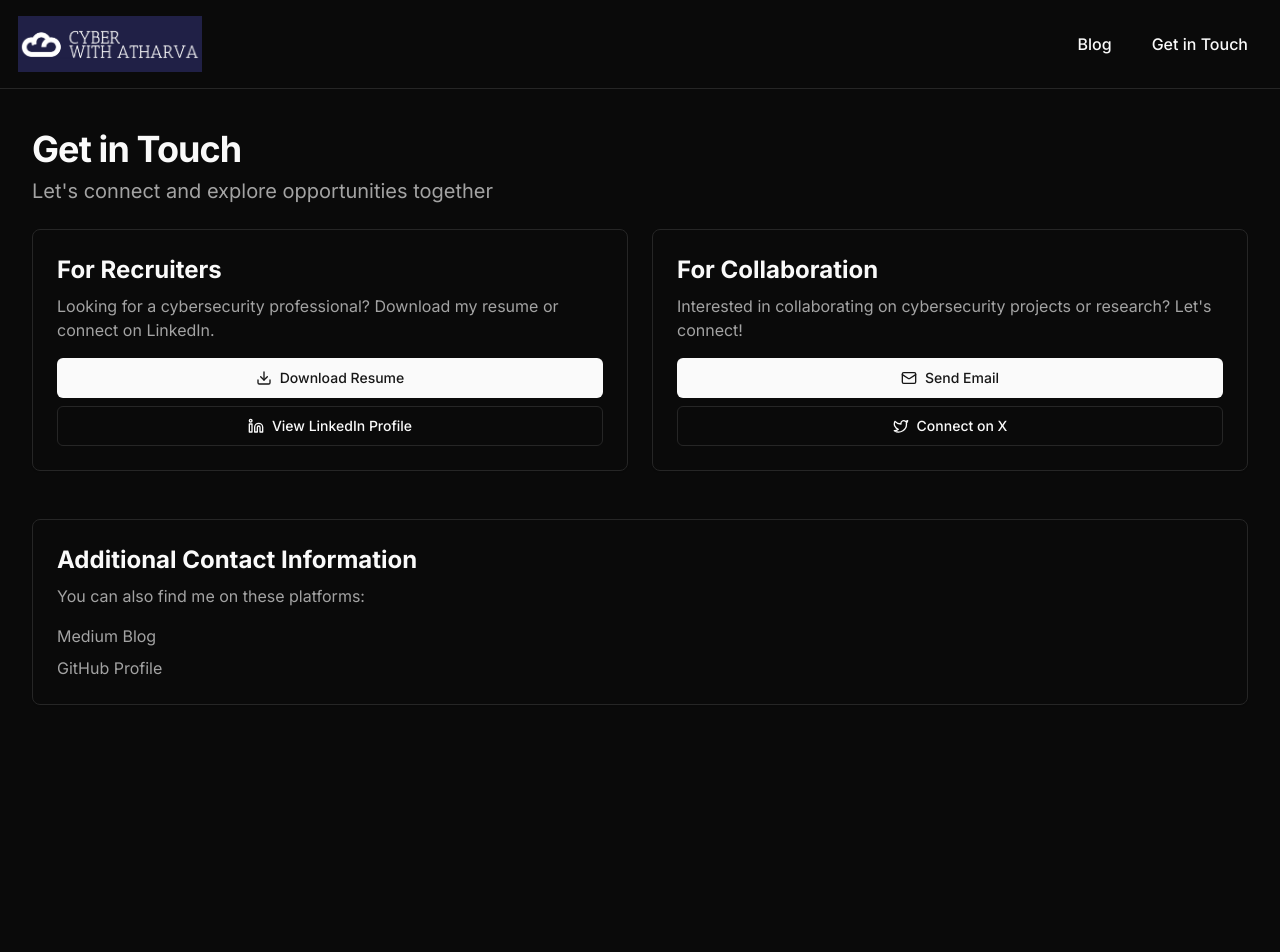
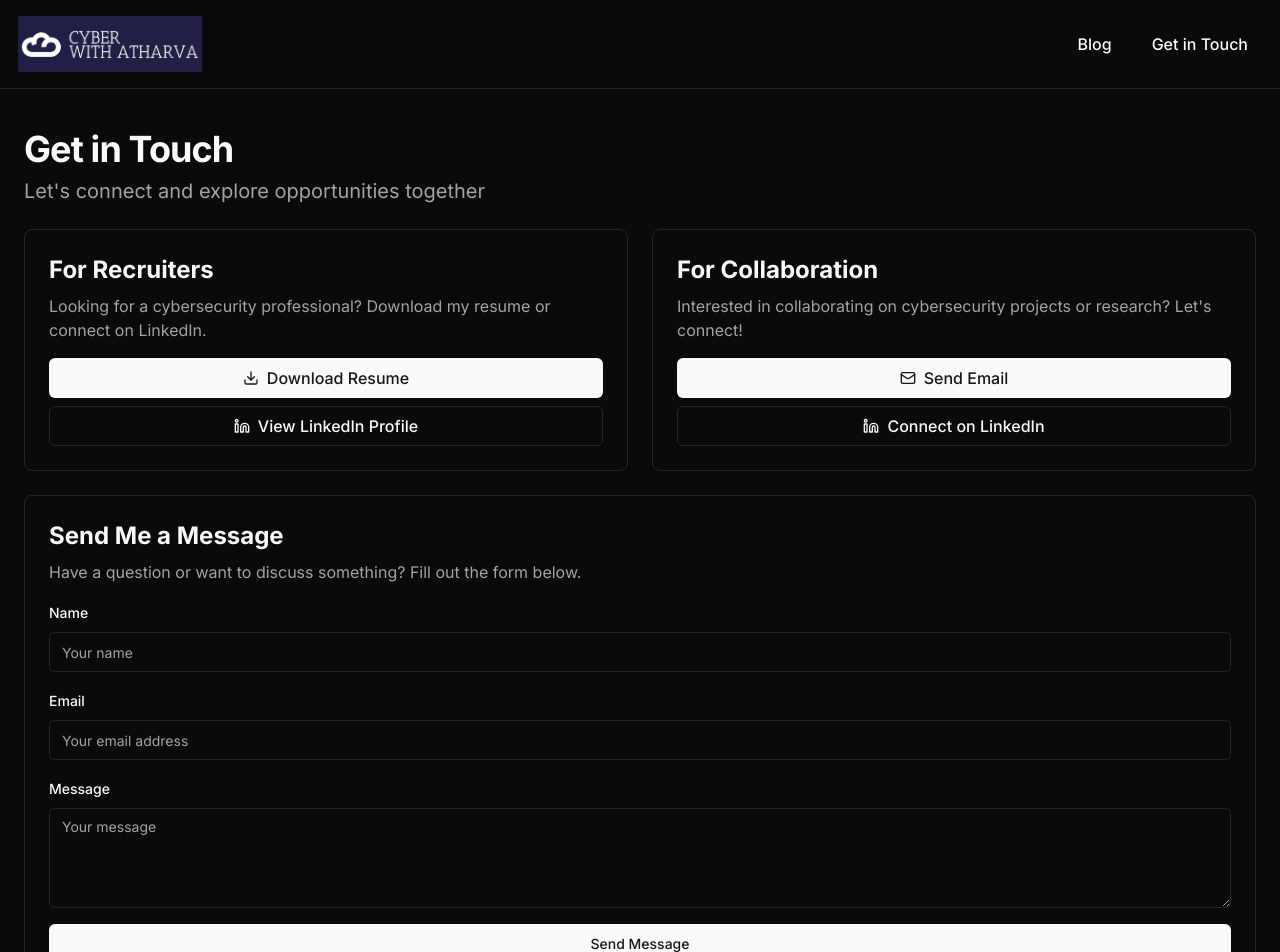
Before and after one commit to atharva-sardesai/portfolio, a Next.js app: page /contact in a window 1280 px wide. Shown: the top 952 px of the page. Before the commit the page ends 800 px from the top, so only its background shows below. Built offline with nearby package versions, Linux system fonts and the light colour scheme.

Commit message:
feat: restore contact form and update social links

```diff
--- a/app/contact/page.tsx
+++ b/app/contact/page.tsx
@@ -10,6 +10,7 @@ import { Linkedin, Twitter, Download, Mail } from "lucide-react"
 import { useToast } from "@/components/ui/use-toast"
 import { Input } from "@/components/ui/input"
 import { Textarea } from "@/components/ui/textarea"
+import { ContactForm } from "@/components/contact-form"
 
 export default function ContactPage() {
   const { toast } = useToast()
@@ -70,32 +71,32 @@ export default function ContactPage() {
   }
 
   return (
-    <div className="container py-6 md:py-10">
-      <div className="space-y-4 md:space-y-6">
-        <div className="space-y-2">
-          <h1 className="text-2xl md:text-4xl font-bold tracking-tight">Get in Touch</h1>
-          <p className="text-base md:text-xl text-muted-foreground">Let's connect and explore opportunities together</p>
+    <div className="container px-4 md:px-6 py-4 md:py-10">
+      <div className="space-y-3 md:space-y-6">
+        <div className="space-y-1 md:space-y-2">
+          <h1 className="text-xl md:text-4xl font-bold tracking-tight">Get in Touch</h1>
+          <p className="text-sm md:text-xl text-muted-foreground">Let's connect and explore opportunities together</p>
         </div>
 
-        <div className="grid gap-4 md:gap-6 md:grid-cols-2">
-          <Card>
-            <CardContent className="p-4 md:p-6 space-y-4">
-              <div className="space-y-2">
-                <h2 className="text-xl md:text-2xl font-bold">For Recruiters</h2>
-                <p className="text-sm md:text-base text-muted-foreground">
+        <div className="grid gap-3 md:gap-6 md:grid-cols-2">
+          <Card className="w-full">
+            <CardContent className="p-3 md:p-6 space-y-3 md:space-y-4">
+              <div className="space-y-1 md:space-y-2">
+                <h2 className="text-lg md:text-2xl font-bold">For Recruiters</h2>
+                <p className="text-xs md:text-base text-muted-foreground">
                   Looking for a cybersecurity professional? Download my resume or connect on LinkedIn.
                 </p>
               </div>
               <div className="flex flex-col gap-2">
-                <Button asChild className="w-full">
+                <Button asChild className="w-full text-sm md:text-base">
                   <Link href="/Atharva_Resume.pdf" download>
-                    <Download className="mr-2 h-4 w-4" />
+                    <Download className="mr-2 h-3 w-3 md:h-4 md:w-4" />
                     Download Resume
                   </Link>
                 </Button>
-                <Button asChild variant="outline" className="w-full">
+                <Button asChild variant="outline" className="w-full text-sm md:text-base">
                   <Link href="https://www.linkedin.com/in/cyberwithatharva/" target="_blank" rel="noopener noreferrer">
-                    <Linkedin className="mr-2 h-4 w-4" />
+                    <Linkedin className="mr-2 h-3 w-3 md:h-4 md:w-4" />
                     View LinkedIn Profile
                   </Link>
                 </Button>
@@ -103,25 +104,25 @@ export default function ContactPage() {
             </CardContent>
           </Card>
 
-          <Card>
-            <CardContent className="p-4 md:p-6 space-y-4">
-              <div className="space-y-2">
-                <h2 className="text-xl md:text-2xl font-bold">For Collaboration</h2>
-                <p className="text-sm md:text-base text-muted-foreground">
+          <Card className="w-full">
+            <CardContent className="p-3 md:p-6 space-y-3 md:space-y-4">
+              <div className="space-y-1 md:space-y-2">
+                <h2 className="text-lg md:text-2xl font-bold">For Collaboration</h2>
+                <p className="text-xs md:text-base text-muted-foreground">
                   Interested in collaborating on cybersecurity projects or research? Let's connect!
                 </p>
               </div>
               <div className="flex flex-col gap-2">
-                <Button asChild className="w-full">
+                <Button asChild className="w-full text-sm md:text-base">
                   <Link href="mailto:cyberwithatharva@gmail.com">
-                    <Mail className="mr-2 h-4 w-4" />
+                    <Mail className="mr-2 h-3 w-3 md:h-4 md:w-4" />
                     Send Email
                   </Link>
                 </Button>
-                <Button asChild variant="outline" className="w-full">
-                  <Link href="https://x.com/NullSecures" target="_blank" rel="noopener noreferrer">
-                    <Twitter className="mr-2 h-4 w-4" />
-                    Connect on X
+                <Button asChild variant="outline" className="w-full text-sm md:text-base">
+                  <Link href="https://www.linkedin.com/in/cyberwithatharva/" target="_blank" rel="noopener noreferrer">
+                    <Linkedin className="mr-2 h-3 w-3 md:h-4 md:w-4" />
+                    Connect on LinkedIn
                   </Link>
                 </Button>
               </div>
@@ -129,16 +130,30 @@ export default function ContactPage() {
           </Card>
         </div>
 
-        <div className="pt-4 md:pt-6">
-          <Card>
-            <CardContent className="p-4 md:p-6 space-y-4">
-              <div className="space-y-2">
-                <h2 className="text-xl md:text-2xl font-bold">Additional Contact Information</h2>
-                <p className="text-sm md:text-base text-muted-foreground">
+        <div className="grid gap-3 md:gap-6">
+          <Card className="w-full">
+            <CardContent className="p-3 md:p-6 space-y-3 md:space-y-4">
+              <div className="space-y-1 md:space-y-2">
+                <h2 className="text-lg md:text-2xl font-bold">Send Me a Message</h2>
+                <p className="text-xs md:text-base text-muted-foreground">
+                  Have a question or want to discuss something? Fill out the form below.
+                </p>
+              </div>
+              <ContactForm />
+            </CardContent>
+          </Card>
+        </div>
+
+        <div className="pt-3 md:pt-6">
+          <Card className="w-full">
+            <CardContent className="p-3 md:p-6 space-y-3 md:space-y-4">
+              <div className="space-y-1 md:space-y-2">
+                <h2 className="text-lg md:text-2xl font-bold">Additional Contact Information</h2>
+                <p className="text-xs md:text-base text-muted-foreground">
                   You can also find me on these platforms:
                 </p>
               </div>
-              <ul className="space-y-2 text-sm md:text-base">
+              <ul className="space-y-2 text-xs md:text-base">
                 <li>
                   <Link
                     href="https://medium.com/@cyberwithatharva"
@@ -151,12 +166,12 @@ export default function ContactPage() {
                 </li>
                 <li>
                   <Link
-                    href="https://github.com/atharva-sardesai"
+                    href="https://x.com/NullSecures"
                     className="text-muted-foreground hover:text-foreground transition-colors"
                     target="_blank"
                     rel="noopener noreferrer"
                   >
-                    GitHub Profile
+                    Twitter Profile
                   </Link>
                 </li>
               </ul>
--- a/app/page.tsx
+++ b/app/page.tsx
@@ -58,18 +58,18 @@ export default async function HomePage() {
 
   return (
     <div className="min-h-screen bg-background">
-      <main className="container py-6 md:py-10">
-        <section className="py-8 md:py-12 lg:py-20">
-          <div className="grid gap-8 md:grid-cols-2 items-center">
-            <div className="space-y-4 md:space-y-6 text-center md:text-left">
-              <h1 className="text-3xl md:text-4xl font-bold tracking-tight sm:text-5xl md:text-6xl">
+      <main className="container px-4 md:px-6 py-4 md:py-10">
+        <section className="py-6 md:py-12 lg:py-20">
+          <div className="grid gap-6 md:gap-8 md:grid-cols-2 items-center">
+            <div className="space-y-3 md:space-y-6 text-center md:text-left order-2 md:order-1">
+              <h1 className="text-2xl md:text-4xl font-bold tracking-tight sm:text-5xl md:text-6xl">
                 <span className="block">Cyber Security</span>
                 <span className="block text-primary">Enthusiast & Expert</span>
               </h1>
-              <p className="text-lg md:text-xl text-muted-foreground">
+              <p className="text-base md:text-xl text-muted-foreground">
                 Final-year B.Tech student, cybersecurity enthusiast, and aspiring cloud security professional.
               </p>
-              <div className="flex flex-col sm:flex-row gap-3 justify-center md:justify-start">
+              <div className="flex flex-col sm:flex-row gap-2 md:gap-3 justify-center md:justify-start">
                 <Button asChild className="w-full sm:w-auto">
                   <Link href="/contact">Get in Touch</Link>
                 </Button>
@@ -77,27 +77,27 @@ export default async function HomePage() {
                   <Link href="/blog">View Blogs</Link>
                 </Button>
               </div>
-              <div className="flex gap-4 pt-2 justify-center md:justify-start">
+              <div className="flex gap-3 md:gap-4 pt-2 justify-center md:justify-start">
                 <Link href="https://www.linkedin.com/in/cyberwithatharva/" target="_blank" rel="noopener noreferrer">
-                  <Button variant="ghost" size="icon" aria-label="LinkedIn">
-                    <Linkedin className="h-5 w-5" />
+                  <Button variant="ghost" size="icon" className="h-8 w-8 md:h-10 md:w-10" aria-label="LinkedIn">
+                    <Linkedin className="h-4 w-4 md:h-5 md:w-5" />
                   </Button>
                 </Link>
                 <Link href="https://x.com/NullSecures" target="_blank" rel="noopener noreferrer">
-                  <Button variant="ghost" size="icon" aria-label="Twitter">
-                    <Twitter className="h-5 w-5" />
+                  <Button variant="ghost" size="icon" className="h-8 w-8 md:h-10 md:w-10" aria-label="Twitter">
+                    <Twitter className="h-4 w-4 md:h-5 md:w-5" />
                   </Button>
                 </Link>
                 <Link href="https://medium.com/@cyberwithatharva" target="_blank" rel="noopener noreferrer">
-                  <Button variant="ghost" size="icon" aria-label="Medium">
-                    <svg xmlns="http://www.w3.org/2000/svg" className="h-5 w-5" viewBox="0 0 24 24" fill="currentColor">
+                  <Button variant="ghost" size="icon" className="h-8 w-8 md:h-10 md:w-10" aria-label="Medium">
+                    <svg xmlns="http://www.w3.org/2000/svg" className="h-4 w-4 md:h-5 md:w-5" viewBox="0 0 24 24" fill="currentColor">
                       <path d="M13.54 12a6.8 6.8 0 01-6.77 6.82A6.8 6.8 0 010 12a6.8 6.8 0 016.77-6.82A6.8 6.8 0 0113.54 12zM20.96 12c0 3.54-1.51 6.42-3.38 6.42-1.87 0-3.39-2.88-3.39-6.42s1.52-6.42 3.39-6.42 3.38 2.88 3.38 6.42M24 12c0 3.17-.53 5.75-1.19 5.75-.66 0-1.19-2.58-1.19-5.75s.53-5.75 1.19-5.75C23.47 6.25 24 8.83 24 12z" />
                     </svg>
                   </Button>
                 </Link>
               </div>
             </div>
-            <div className="relative w-full max-w-[300px] md:max-w-[550px] mx-auto">
+            <div className="relative w-full max-w-[220px] md:max-w-[550px] mx-auto order-1 md:order-2">
               <div className="aspect-square overflow-hidden rounded-full border-4 border-primary/20">
                 <Image
                   src="/atharva.png"
@@ -112,34 +112,34 @@ export default async function HomePage() {
           </div>
         </section>
 
-        <section className="py-8 md:py-12 space-y-6 md:space-y-8">
-          <div className="text-center space-y-3 md:space-y-4">
-            <h2 className="text-2xl md:text-3xl font-bold tracking-tight">My Focus Areas</h2>
-            <p className="text-sm md:text-base text-muted-foreground max-w-2xl mx-auto">
+        <section className="py-6 md:py-12 space-y-4 md:space-y-8">
+          <div className="text-center space-y-2 md:space-y-4">
+            <h2 className="text-xl md:text-3xl font-bold tracking-tight">My Focus Areas</h2>
+            <p className="text-xs md:text-base text-muted-foreground max-w-2xl mx-auto">
               Exploring key areas in cybersecurity to build a strong foundation
             </p>
           </div>
-          <div className="grid gap-4 md:gap-6 sm:grid-cols-2 lg:grid-cols-3">
+          <div className="grid gap-3 md:gap-6 sm:grid-cols-2 lg:grid-cols-3">
             <Card>
-              <CardContent className="p-4 md:p-6 space-y-2">
-                <h3 className="text-lg md:text-xl font-bold">Cloud Security</h3>
-                <p className="text-sm md:text-base text-muted-foreground">
+              <CardContent className="p-3 md:p-6 space-y-2">
+                <h3 className="text-base md:text-xl font-bold">Cloud Security</h3>
+                <p className="text-xs md:text-base text-muted-foreground">
                   Learning to secure cloud infrastructure and applications against emerging threats
                 </p>
               </CardContent>
             </Card>
             <Card>
-              <CardContent className="p-4 md:p-6 space-y-2">
-                <h3 className="text-lg md:text-xl font-bold">DevSecOps</h3>
-                <p className="text-sm md:text-base text-muted-foreground">
+              <CardContent className="p-3 md:p-6 space-y-2">
+                <h3 className="text-base md:text-xl font-bold">DevSecOps</h3>
+                <p className="text-xs md:text-base text-muted-foreground">
                   Exploring how to integrate security practices within DevOps processes for secure development
                 </p>
               </CardContent>
             </Card>
             <Card>
-              <CardContent className="p-4 md:p-6 space-y-2">
-                <h3 className="text-lg md:text-xl font-bold">Cloud Architecture</h3>
-                <p className="text-sm md:text-base text-muted-foreground">
+              <CardContent className="p-3 md:p-6 space-y-2">
+                <h3 className="text-base md:text-xl font-bold">Cloud Architecture</h3>
+                <p className="text-xs md:text-base text-muted-foreground">
                   Learning to design and implement scalable, efficient, and secure cloud infrastructures
                 </p>
               </CardContent>
@@ -232,18 +232,18 @@ export default async function HomePage() {
           </div>
         </section>
       </main>
-      <footer className="border-t bg-muted/40">
-        <div className="container py-8 md:py-12">
-          <div className="grid gap-8 md:grid-cols-2 lg:grid-cols-4">
-            <div className="space-y-4">
-              <h3 className="text-lg font-bold">Cyber with Atharva</h3>
-              <p className="text-sm text-muted-foreground">
+      <footer className="w-full border-t bg-muted/40">
+        <div className="container px-4 md:px-6 py-6 md:py-12">
+          <div className="grid gap-6 md:gap-8 grid-cols-2 md:grid-cols-3">
+            <div className="space-y-3 md:space-y-4">
+              <h3 className="text-base md:text-lg font-bold">Cyber with Atharva</h3>
+              <p className="text-xs md:text-sm text-muted-foreground">
                 Building a secure digital future through expertise, innovation, and education.
               </p>
             </div>
-            <div className="space-y-4">
-              <h3 className="text-lg font-bold">Quick Links</h3>
-              <ul className="space-y-2 text-sm">
+            <div className="space-y-3 md:space-y-4">
+              <h3 className="text-base md:text-lg font-bold">Quick Links</h3>
+              <ul className="space-y-1.5 md:space-y-2 text-xs md:text-sm">
                 <li>
                   <Link href="/" className="text-muted-foreground hover:text-foreground transition-colors">
                     Home
@@ -261,9 +261,9 @@ export default async function HomePage() {
                 </li>
               </ul>
             </div>
-            <div className="space-y-4">
-              <h3 className="text-lg font-bold">Connect</h3>
-              <ul className="space-y-2 text-sm">
+            <div className="space-y-3 md:space-y-4">
+              <h3 className="text-base md:text-lg font-bold">Connect</h3>
+              <ul className="space-y-1.5 md:space-y-2 text-xs md:text-sm">
                 <li>
                   <Link
                     href="https://www.linkedin.com/in/cyberwithatharva/"
@@ -296,38 +296,9 @@ export default async function HomePage() {
                 </li>
               </ul>
             </div>
-            <div className="space-y-4">
-              <h3 className="text-lg font-bold">Theme</h3>
-              <div className="flex items-center space-x-2">
-                <Button variant="outline" size="icon">
-                  <svg
-                    xmlns="http://www.w3.org/2000/svg"
-                    width="24"
-                    height="24"
-                    viewBox="0 0 24 24"
-                    fill="none"
-                    stroke="currentColor"
-                    strokeWidth="2"
-                    strokeLinecap="round"
-                    strokeLinejoin="round"
-                    className="h-[1.2rem] w-[1.2rem] rotate-0 scale-100 transition-all dark:-rotate-90 dark:scale-0"
-                  >
-                    <circle cx="12" cy="12" r="4" />
-                    <path d="M12 2v2" />
-                    <path d="M12 20v2" />
-                    <path d="m4.93 4.93 1.41 1.41" />
-                    <path d="m17.66 17.66 1.41 1.41" />
-                    <path d="M2 12h2" />
-                    <path d="M20 12h2" />
-                    <path d="m6.34 17.66-1.41 1.41" />
-                    <path d="m19.07 4.93-1.41 1.41" />
-                  </svg>
-                </Button>
-              </div>
-            </div>
           </div>
-          <div className="mt-8 border-t pt-8 text-center text-sm text-muted-foreground">
-            <p>© 2024 Cyber with Atharva. All rights reserved.</p>
+          <div className="mt-6 md:mt-8 border-t pt-6 md:pt-8 text-center">
+            <p className="text-xs md:text-sm text-muted-foreground">© 2024 Cyber with Atharva. All rights reserved.</p>
           </div>
         </div>
       </footer>
--- /dev/null
+++ b/components/contact-form.tsx
@@ -0,0 +1,128 @@
+"use client"
+
+import { useState } from "react"
+import { useForm } from "react-hook-form"
+import { zodResolver } from "@hookform/resolvers/zod"
+import * as z from "zod"
+import { Button } from "@/components/ui/button"
+import { Input } from "@/components/ui/input"
+import { Textarea } from "@/components/ui/textarea"
+import { useToast } from "@/components/ui/use-toast"
+import {
+  Form,
+  FormControl,
+  FormField,
+  FormItem,
+  FormLabel,
+  FormMessage,
+} from "@/components/ui/form"
+
+const formSchema = z.object({
+  name: z.string().min(2, {
+    message: "Name must be at least 2 characters.",
+  }),
+  email: z.string().email({
+    message: "Please enter a valid email address.",
+  }),
+  message: z.string().min(10, {
+    message: "Message must be at least 10 characters.",
+  }),
+})
+
+export function ContactForm() {
+  const { toast } = useToast()
+  const [isSubmitting, setIsSubmitting] = useState(false)
+
+  const form = useForm<z.infer<typeof formSchema>>({
+    resolver: zodResolver(formSchema),
+    defaultValues: {
+      name: "",
+      email: "",
+      message: "",
+    },
+  })
+
+  async function onSubmit(values: z.infer<typeof formSchema>) {
+    setIsSubmitting(true)
+    try {
+      const response = await fetch("/api/send", {
+        method: "POST",
+        headers: {
+          "Content-Type": "application/json",
+        },
+        body: JSON.stringify(values),
+      })
+
+      if (!response.ok) {
+        throw new Error("Failed to send message")
+      }
+
+      toast({
+        title: "Message sent!",
+        description: "Thank you for your message. I'll get back to you soon.",
+      })
+      form.reset()
+    } catch (error) {
+      toast({
+        title: "Error",
+        description: "Failed to send message. Please try again later.",
+        variant: "destructive",
+      })
+    } finally {
+      setIsSubmitting(false)
+    }
+  }
+
+  return (
+    <Form {...form}>
+      <form onSubmit={form.handleSubmit(onSubmit)} className="space-y-4">
+        <FormField
+          control={form.control}
+          name="name"
+          render={({ field }) => (
+            <FormItem>
+              <FormLabel>Name</FormLabel>
+              <FormControl>
+                <Input placeholder="Your name" {...field} />
+              </FormControl>
+              <FormMessage />
+            </FormItem>
+          )}
+        />
+        <FormField
+          control={form.control}
+          name="email"
+          render={({ field }) => (
+            <FormItem>
+              <FormLabel>Email</FormLabel>
+              <FormControl>
+                <Input placeholder="Your email address" {...field} />
+              </FormControl>
+              <FormMessage />
+            </FormItem>
+          )}
+        />
+        <FormField
+          control={form.control}
+          name="message"
+          render={({ field }) => (
+            <FormItem>
+              <FormLabel>Message</FormLabel>
+              <FormControl>
+                <Textarea
+                  placeholder="Your message"
+                  className="min-h-[100px]"
+                  {...field}
+                />
+              </FormControl>
+              <FormMessage />
+            </FormItem>
+          )}
+        />
+        <Button type="submit" className="w-full" disabled={isSubmitting}>
+          {isSubmitting ? "Sending..." : "Send Message"}
+        </Button>
+      </form>
+    </Form>
+  )
+}
```
Also changed, not shown: app/api/send/route.ts (added, +26 -0 lines), package.json (+17 -15 lines), 1 other file (tests, documents, lock files or other folders).
